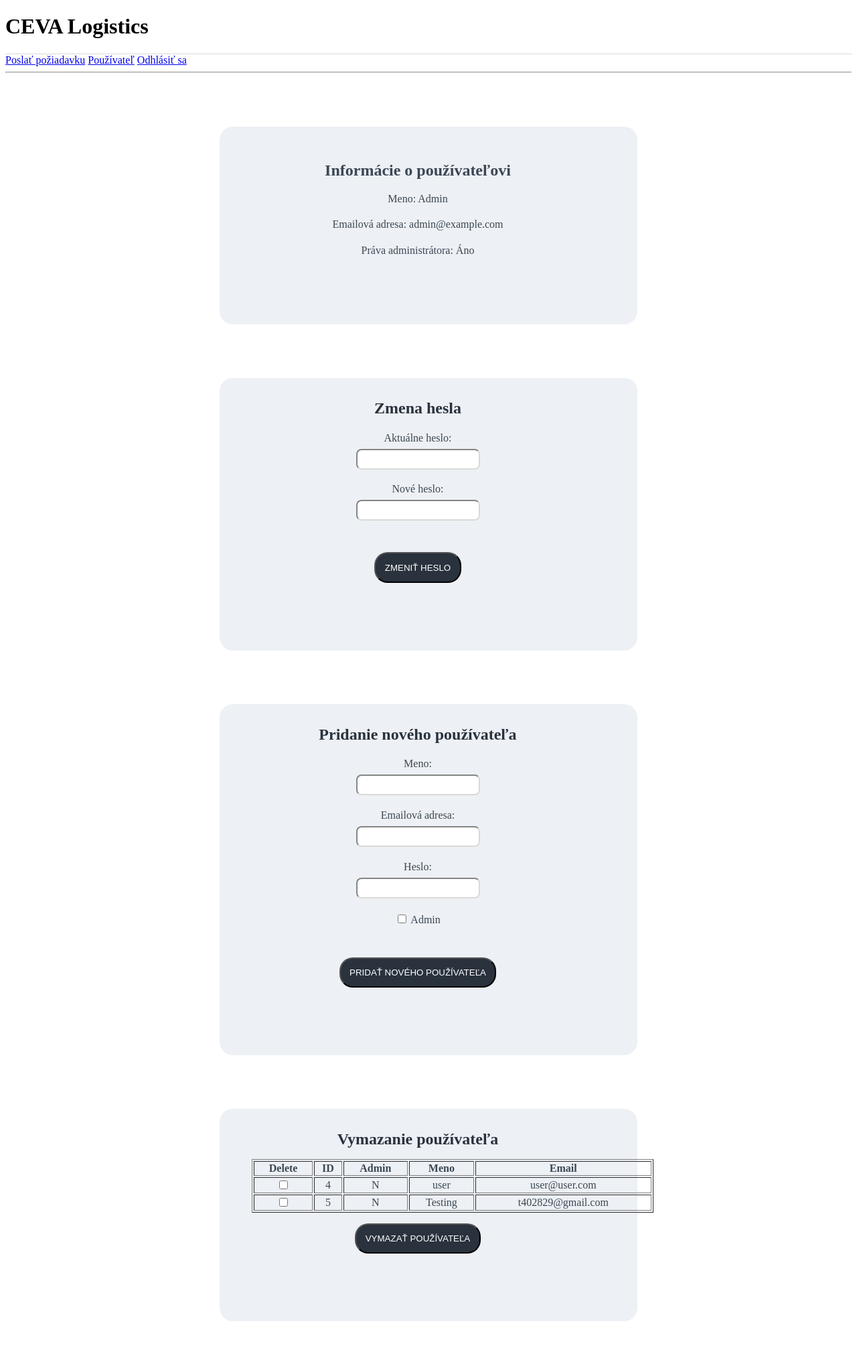
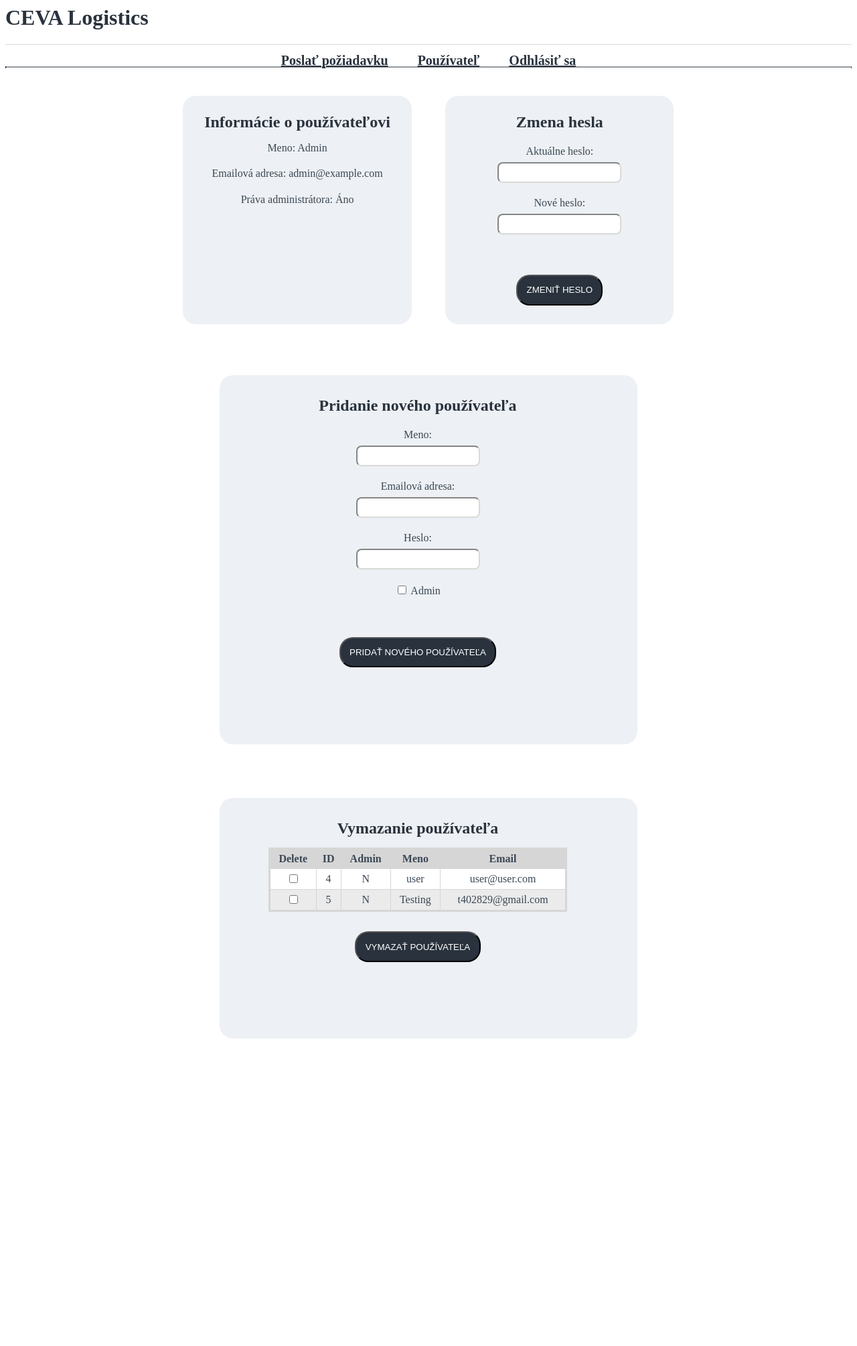
Before and after one commit to TIS2023-FMFI/kontrola-dorucenia, a Flask app: page /user/ in a window 1280 px wide. Shown: the whole page at 67% size. After the commit the page ends 1550 px from the top, so only its background shows below. Run offline with Flask 3, Linux system fonts and the light colour scheme; a user stored in the database is signed in; data comes from the database, SQL or seed files in the repository; both versions use the stored data as it was after the commit.

Commit message:
Dokončená funkcionalita usera, pridaná kostra html pre dispečera dopravcu, upravené css

```diff
--- a/website/__init__.py
+++ b/website/__init__.py
@@ -22,10 +22,12 @@
     from .views import views
     from .authorization import auth
     from .requests import requests
+    from .communication import communication
 
     app.register_blueprint(views, url_prefix='/')
     app.register_blueprint(auth, url_prefix='/')
     app.register_blueprint(requests, url_prefix='/')
+    app.register_blueprint(communication, url_prefix='/')
 
     from .models import User
 
--- a/website/requests.py
+++ b/website/requests.py
@@ -60,7 +60,7 @@
     subject = 'Hello from your Flask app!'
     body = 'This is a test email sent from a Flask app.'
 
-    msg = Message(subject, sender='t402829@gmail.com', recipients=["mattuss12@gmail.com"])
+    msg = Message(subject, sender='t402829@gmail.com', recipients=["veronika.hornakova25@gmail.com"])
     msg.body = body
 
     try:
--- a/website/static/css/styles.css
+++ b/website/static/css/styles.css
@@ -1,8 +1,6 @@
 header {
 	border-bottom: 1px solid #d9dad7;
-	vertical-align: text-bottom;
 }
-
 section{
 	color: #3b4754;
 	border-radius: 20px;
@@ -10,20 +8,62 @@
 	margin: 5em 20em 0em 20em;
 	padding: 2em 5em 5em 3em;
 	text-align: center;
+	float:none;
+	clear:both;
+}
+#user_info{
+	margin: 1% 2% 6% 21%;
+	padding: 2% 1%;
+	width: 25%;
+	float:left;
+	clear:none;
+	height: 290px;
+}
+#password_change{
+	margin: 1% 21% 6% 2%;
+	padding: 2% 1%;
+	width: 25%;
+	float:left;
+	clear:none;
+	height: 290px;
+}
+#main_section{
+	background-color:#f8f8f8;
+	padding:1em;
+}
+#main_section section{
+	color: #3b4754;
+	border-radius: 20px;
+	background-color: #edf0f4;
+	margin: 2em 5em;
+	padding: 2em 5em 5em 3em;
+	text-align: center;
+	float:none;
+	clear:both;
+	border: 1px solid #29323d;
+}
+hr{
+	border: 1px dotted #29323d;
+	margin: 0 0 30px 0;
 }
 fieldset{
 	border: 0em;
 }
-legend{
+legend,h2{
+	margin: 0px;
 	font-weight: bold;
 	font-size: 1.5em;
 	color: #29323d;
+}
+h1{
+	color: #29323d;
+	margin-top: 0;
 }
 p{
 	padding-bottom: 0.3em;
 }
 
-input[type="text"],input[type="password"], input[type="date"], input[type="time"]{
+input[type="text"],input[type="password"], input[type="date"], input[type="time"], select{
 	border: 0.1em 0.1em 0.1em 0.1em;
 	border-color: #d9dad7;
 	border-radius: 8px;
@@ -43,4 +83,36 @@
 	color: white;
 	border-radius: 20px;
 	padding: 1em 1em 1em 1em;
+	margin: 1em 2em;
 }
+nav{
+	text-align: center;
+	height: 20px;
+	padding-top: 0.7em;
+}
+a{
+	margin: 0em 1em 0em 1em;
+	font-weight:bold;
+	color: #29323d;
+	font-size: 20px;
+}
+table {
+	width: 90%;
+	border-collapse: collapse;
+	border: 3px solid #d6d6d6;
+	margin:auto;
+}
+table tr:nth-child(even) {
+	background-color: #ffffff;
+	padding: 8px;
+}
+th,td{
+	padding: 5px;
+}
+table tr:nth-child(odd) {
+	background-color: #ebebeb;
+	padding: 8px;
+}
+table tr:first-child {
+	background-color: #d6d6d6;
+}
--- a/website/templates/user_info.html
+++ b/website/templates/user_info.html
@@ -5,7 +5,7 @@
 {% block content %}
 <script src="https://code.jquery.com/jquery-3.6.4.min.js"></script>
 <section id="user_info">
-	<h1>Informácie o používateľovi</h1>
+	<h2>Informácie o používateľovi</h2>
 	<p>Meno: {{ user.name }}</p>
 	<p>Emailová adresa: {{ user.email }}</p>
 	<p>Práva administrátora: {% if user.admin == True %}
@@ -52,7 +52,7 @@
         <fieldset>
             <legend>Vymazanie používateľa</legend>
         </fieldset>
-        <table border="1" width="600">
+        <table border="1">
             <tr>
                 <th>Delete</th><th>ID</th><th>Admin</th><th>Meno</th><th>Email</th>
             </tr>
```
Also changed, not shown: website/communication.py (added, +45 -0 lines), website/templates/order.html (+39 -2 lines), instance/database.db.
